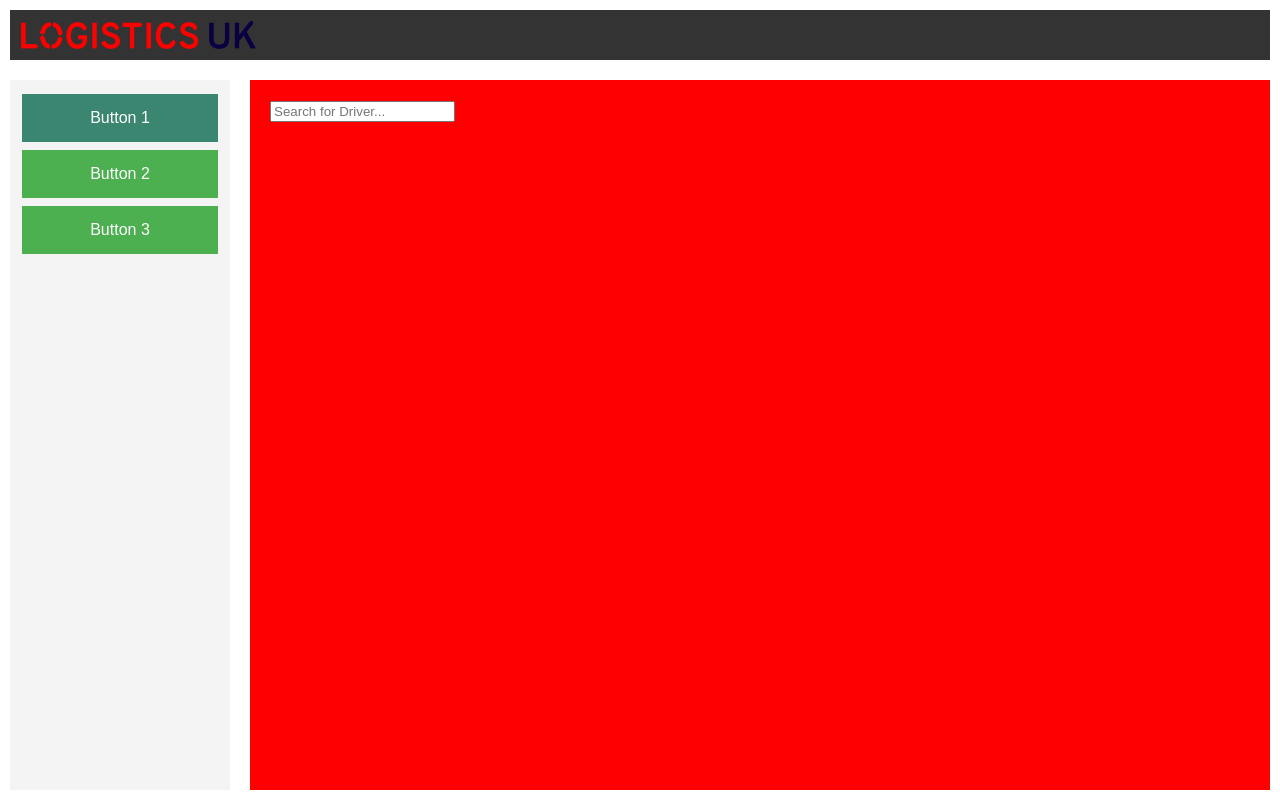
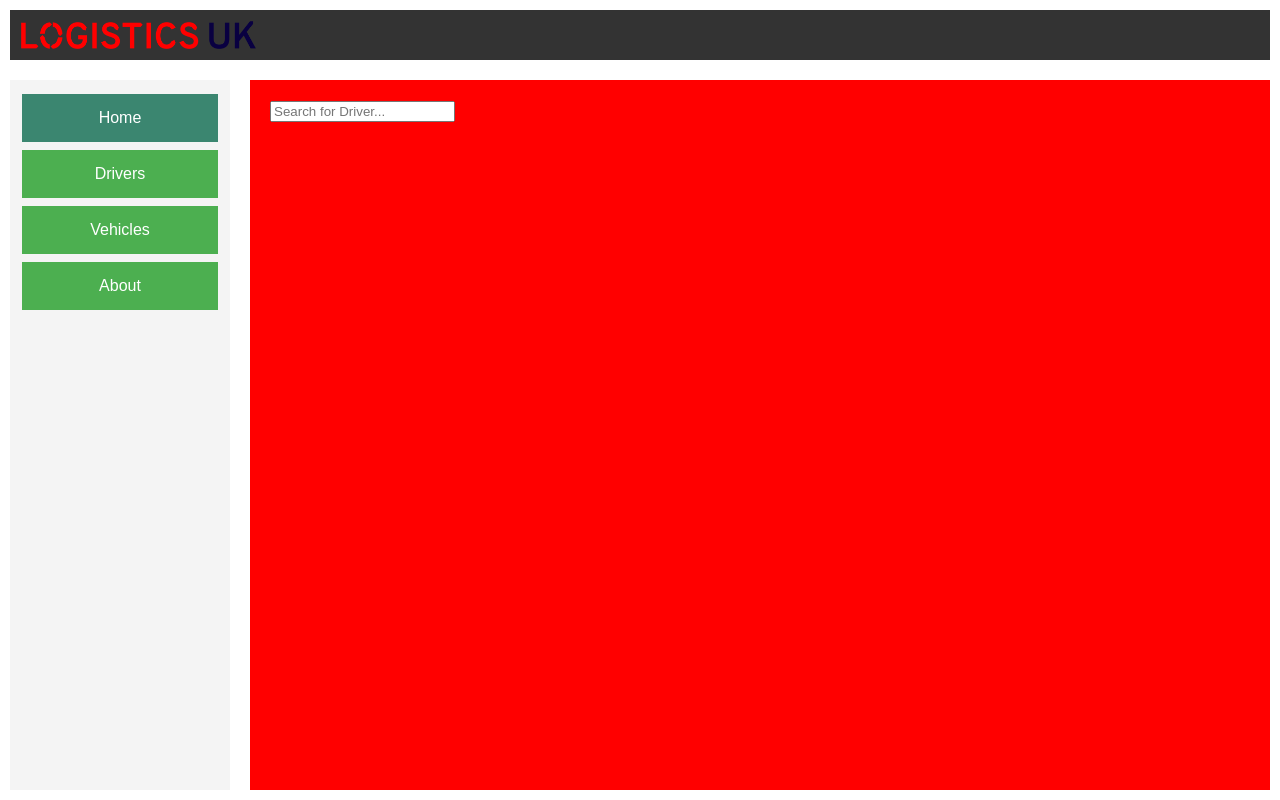
Before and after one commit to devon-rodriguez-davies/logistics-fullstack, a React (Create React App) app: page / in a window 1280 px wide. Built offline with nearby package versions, Linux system fonts and the light colour scheme.

Commit message:
Updating SideMenu to show correct page titles and started on routing

```diff
--- a/src/App.js
+++ b/src/App.js
@@ -1,25 +1,16 @@
-import logo from './logo.svg';
-import './App.css';
+import React from 'react';
+import { Routes, Route } from 'react-router-dom';
+import Home from './Pages/Home';
 
-function App() {
+const App = () => {
   return (
-    <div className="App">
-      <header className="App-header">
-        <img src={logo} className="App-logo" alt="logo" />
-        <p>
-          Edit <code>src/App.js</code> and save to reload.
-        </p>
-        <a
-          className="App-link"
-          href="https://reactjs.org"
-          target="_blank"
-          rel="noopener noreferrer"
-        >
-          Learn React
-        </a>
-      </header>
-    </div>
+      <Routes>
+        <Route path="/" element={<Home />} />
+        <Route path="/Drivers" element={<Home />} />
+        <Route path="/Vehicles" element={<Home />} />
+        <Route path="/About" element={<Home />} />
+      </Routes>
   );
-}
+};
 
 export default App;
--- a/src/Components/SideMenu.jsx
+++ b/src/Components/SideMenu.jsx
@@ -1,13 +1,16 @@
 import React from 'react';
 import './Styles/SideMenu.css';
 import { Button } from './Button';
+import Pages from '../Data/menu.json';
+import { useNavigate } from 'react-router-dom';
 
 const SideMenu = () => {
+  const navigate = useNavigate();
+
   return (
     <div className="side-menu" style={{ padding: '10px', display: 'flex', flexDirection: 'column' }}>
-      <Button selected>Button 1</Button>
-      <Button>Button 2</Button>
-      <Button>Button 3</Button>
+    {Pages.data.map((page, index) => (
+        <Button key={index} selected={index==0} onClick={() => navigate(page.url)}>{page.title}</Button>))}
     </div>
   );
 };
--- a/src/index.js
+++ b/src/index.js
@@ -1,11 +1,14 @@
 import React from 'react';
 import ReactDOM from 'react-dom/client';
+import { BrowserRouter } from 'react-router-dom';
 import './index.css';
-import Home from './Pages/Home';
+import App from './App';
 
 const root = ReactDOM.createRoot(document.getElementById('root'));
 root.render(
   <React.StrictMode>
-    <Home />
+    <BrowserRouter>
+      <App />
+    </BrowserRouter>
   </React.StrictMode>
 );
```
Also changed, not shown: 1 other file (tests, documents, lock files or other folders).
